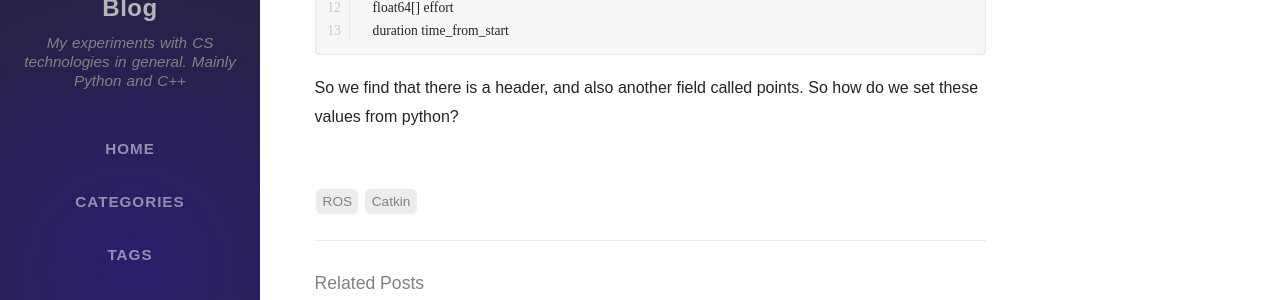
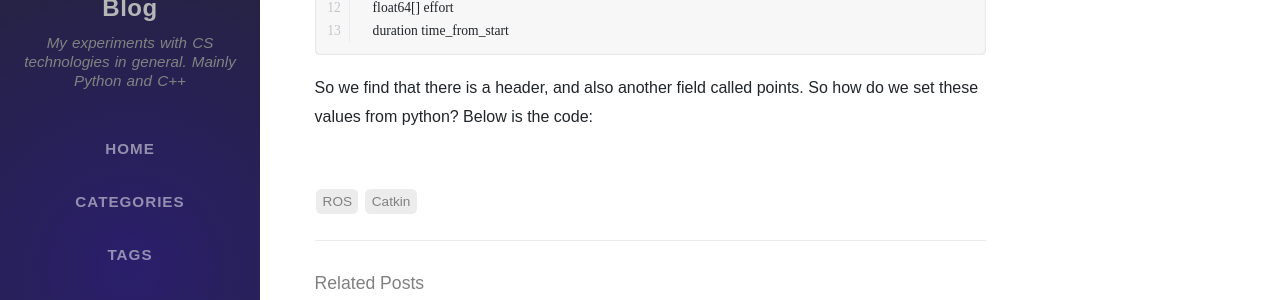
Before and after one commit to krishnachaitanya9/krishnachaitanya9.github.io, a Jekyll site: the page built from _posts/2020-01-27-WTF_is_trajectorymsg.md, in a window 1280 px wide and 900 px high, scrolled down 542 px. Shown: the part 181-481 px from the top of the window. Built offline with Jekyll 4.4.1, drawn with Linux system fonts in a browser that asks for light colours; nearby versions of some CDN libraries; some web fonts are replaced.

Commit message:
Blog Content

````diff
--- a/_posts/2020-01-27-WTF_is_trajectorymsg.md
+++ b/_posts/2020-01-27-WTF_is_trajectorymsg.md
@@ -25,4 +25,4 @@ trajectory_msgs/JointTrajectoryPoint[] points
   duration time_from_start
 ```
 
-So we find that there is a header, and also another field called points. So how do we set these values from python?
+So we find that there is a header, and also another field called points. So how do we set these values from python? Below is the code:
````
